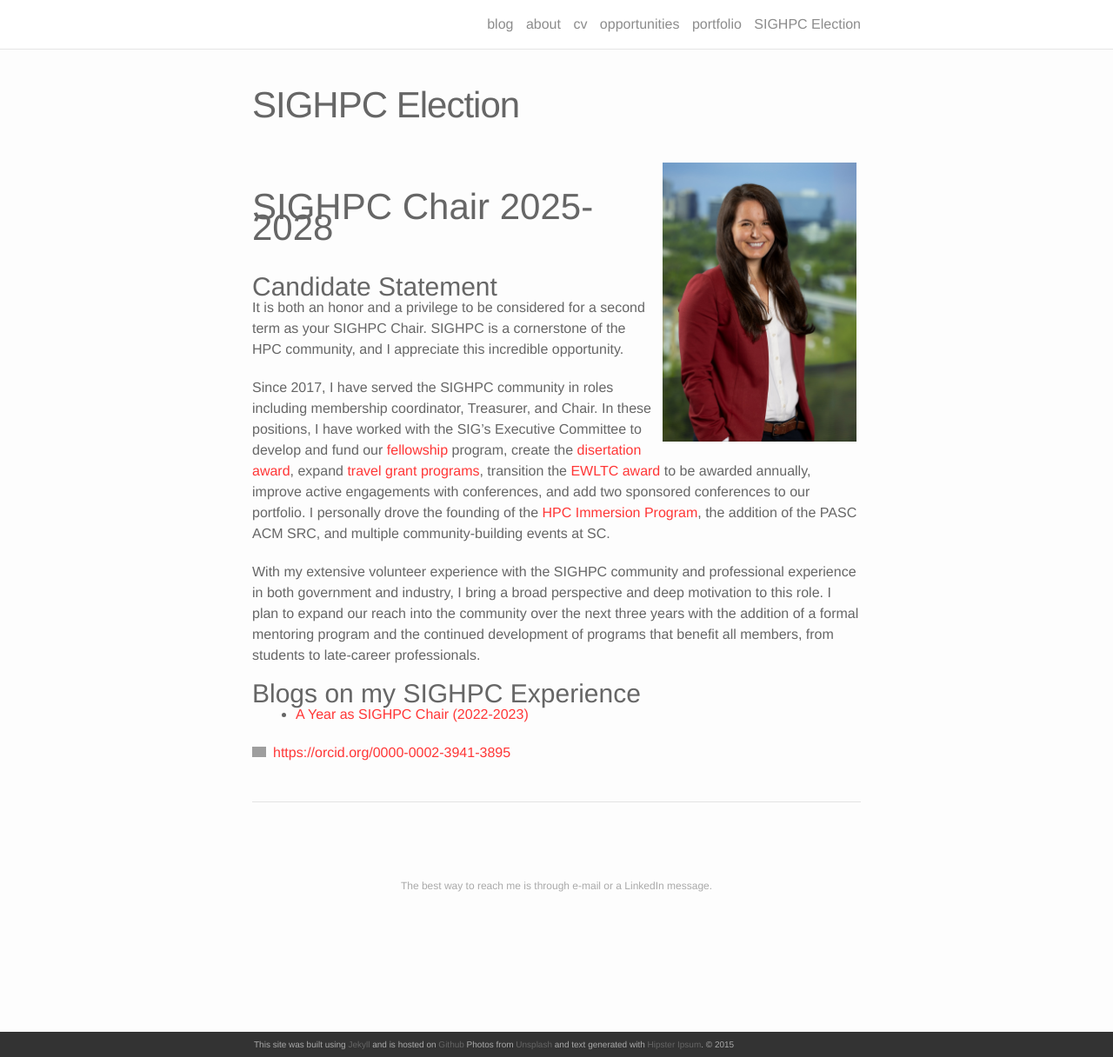
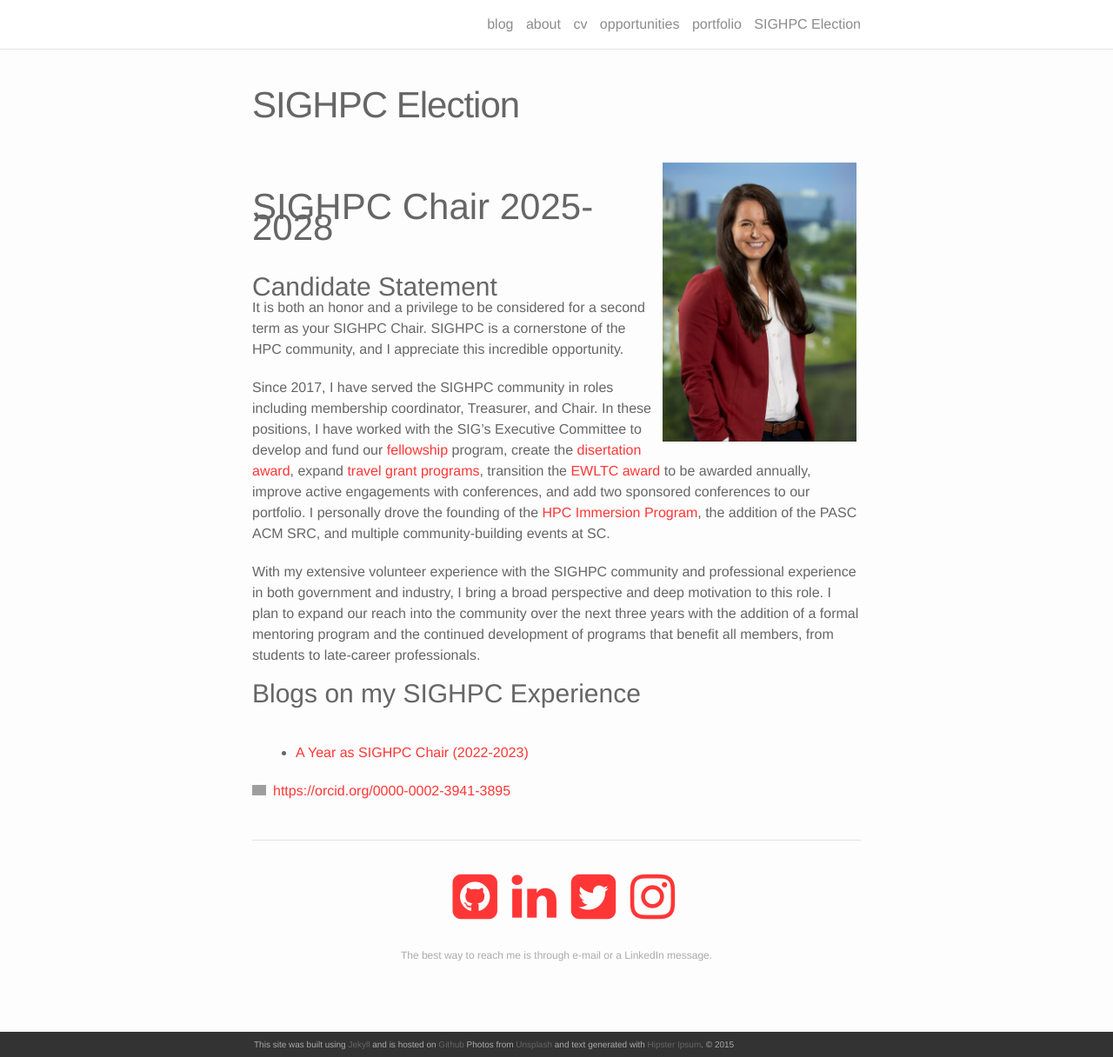
Before and after one commit to ceharvs/ceharvs.github.io, a Jekyll site: the page built from sighpc.md, in a window 1280 px wide and 1216 px high. Shown: the whole window at 87% size. Built offline with Jekyll 4.4.1, drawn with Linux system fonts in a browser that asks for light colours; nearby versions of some CDN libraries; grey boxes are pictures that could not be loaded.

Commit message:
formatting changes

```diff
--- a/sighpc.md
+++ b/sighpc.md
@@ -22,6 +22,8 @@
 
 ### Blogs on my SIGHPC Experience
 
+<br>
+
 * **<a href="https://itsharveytime.com/2023/06/01/sighpc.html" target="blank">A Year as SIGHPC Chair (2022-2023)</a>**
 
 <div itemscope itemtype="https://schema.org/Person"><a itemprop="sameAs" content="https://orcid.org/0000-0002-3941-3895" href="https://orcid.org/0000-0002-3941-3895" target="orcid.widget" rel="noopener noreferrer" style="vertical-align:top;"><img src="https://orcid.org/sites/default/files/images/orcid_16x16.png" style="width:1em;margin-right:.5em;" alt="ORCID iD icon">https://orcid.org/0000-0002-3941-3895</a></div>
@@ -38,11 +40,11 @@
 <hr/>
 <br/>
 <span class="contacticon center">
-	<a href="https://orcid.org/0000-0002-3941-3895" target="_blank"><i class="fa-brands fa-fingerprint"></i></a>
-	<a href="https://github.com/ceharvs" target="_blank"><i class="fa-brands fa-github-square"></i></a>
-	<a href="https://www.linkedin.com/in/itsharveytime" target="_blank"><i class="fa-brands fa-linkedin"></i></a>
-	<a href="https://twitter.com/ItsHarveyTime" target="_blank"><i class="fa-brands fa-twitter-square"></i></a>
-	<a href="https://www.instagram.com/itsharveytime/" target="_blank"><i class="fa-brands fa-instagram"></i></a>
+	<a href="https://orcid.org/0000-0002-3941-3895" target="_blank"><i class="fa fa-fingerprint"></i></a>
+	<a href="https://github.com/ceharvs" target="_blank"><i class="fa fa-github-square"></i></a>
+	<a href="https://www.linkedin.com/in/itsharveytime" target="_blank"><i class="fa fa-linkedin"></i></a>
+	<a href="https://twitter.com/ItsHarveyTime" target="_blank"><i class="fa fa-twitter-square"></i></a>
+	<a href="https://www.instagram.com/itsharveytime/" target="_blank"><i class="fa fa-instagram"></i></a>
 </span>
 
 <div class="col three caption">
```
